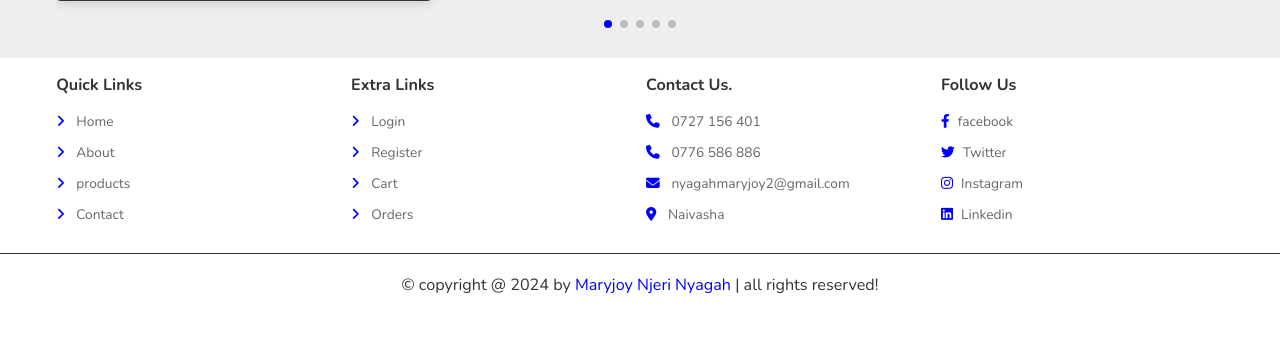
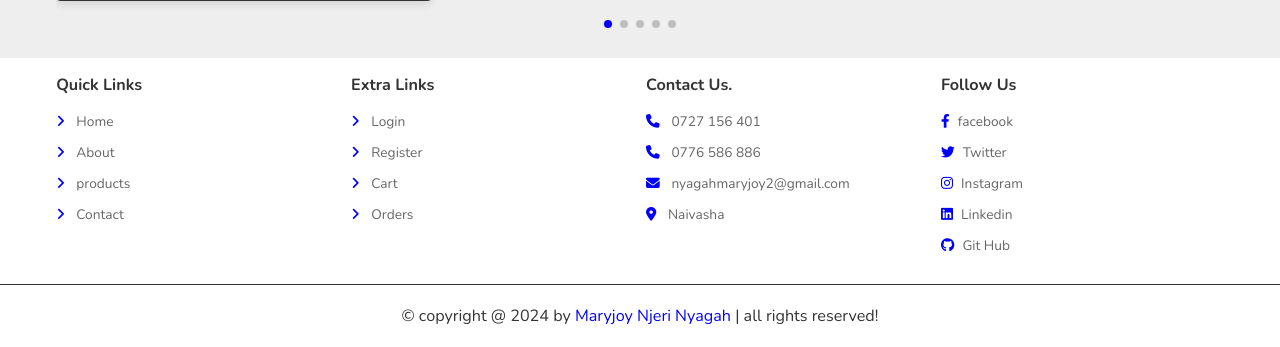
Before and after one commit to nyagahmaryjoy2/e-commerce-website-for-sale-of-car-spare-parts, a PHP site: page /about.php in a window 1280 px wide. Shown: the part 923-1270 px from the top of the page. Before the commit the page ends 1239 px from the top, so only its background shows below. Run offline with PHP 8.4, Linux system fonts and the light colour scheme; data that the repository does not hold is empty; some libraries are stand-ins or nearby versions.

Commit message:
Update footer.php

```diff
--- a/Maryjoy/project/components/footer.php
+++ b/Maryjoy/project/components/footer.php
@@ -32,6 +32,7 @@
          <a href="https://twitter.com/maryjoynjeri" target="_blank"><i class="fab fa-twitter"></i>Twitter</a>
          <a href="https://www.instagram.com/_classic.mj_/" target="_blank"><i class="fab fa-instagram"></i>Instagram</a>
          <a href="https://www.linkedin.com/in/maryjoy-nyagah-3b4685305?utm_source=share&utm_campaign=share_via&utm_content=profile&utm_medium=android_app" target="_blank"><i class="fab fa-linkedin"></i>Linkedin</a>
+         <a href="https://github.com/nyagahmaryjoy2"target="_blank" ><i class="fab fa-github"></i>Git Hub</a>
       </div>
 
    </section>
```
